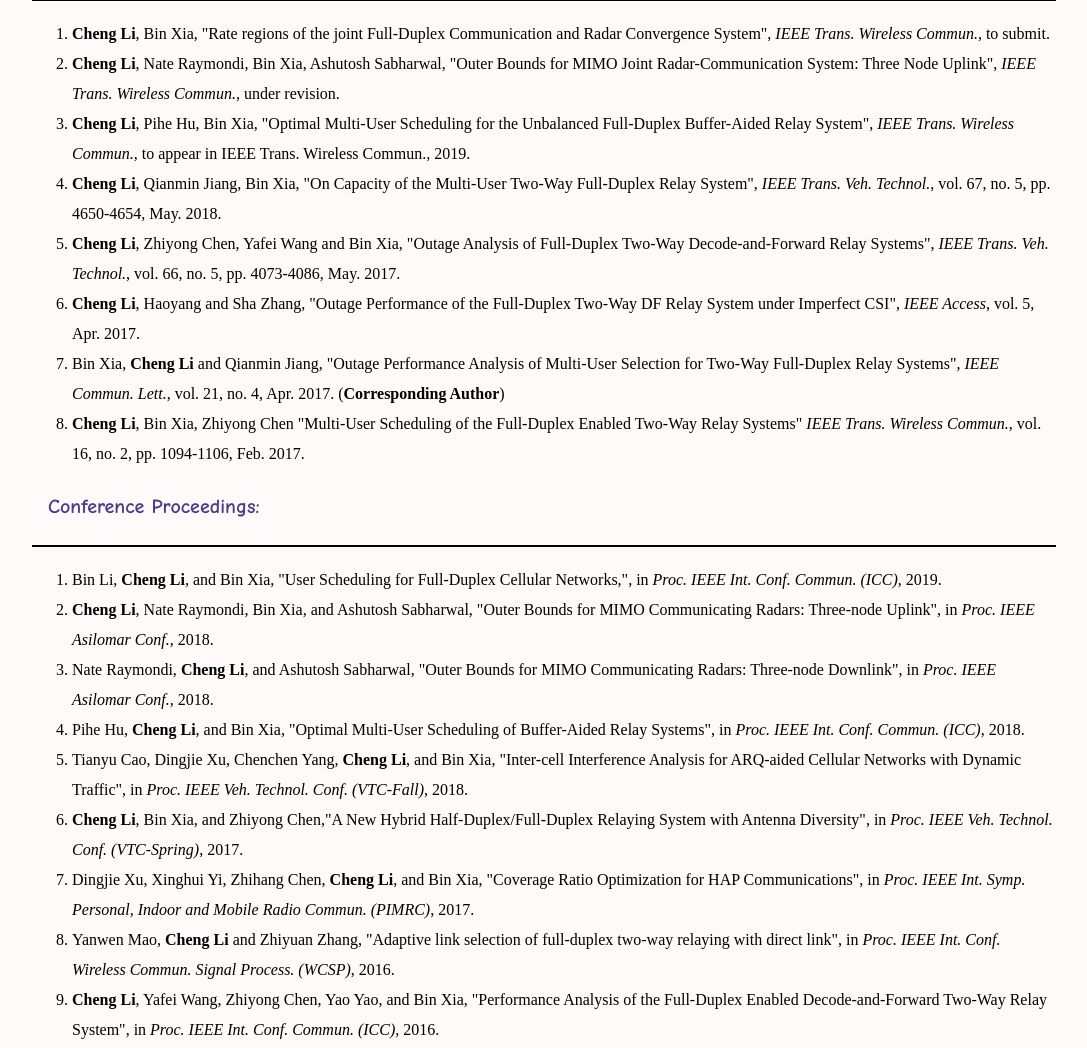
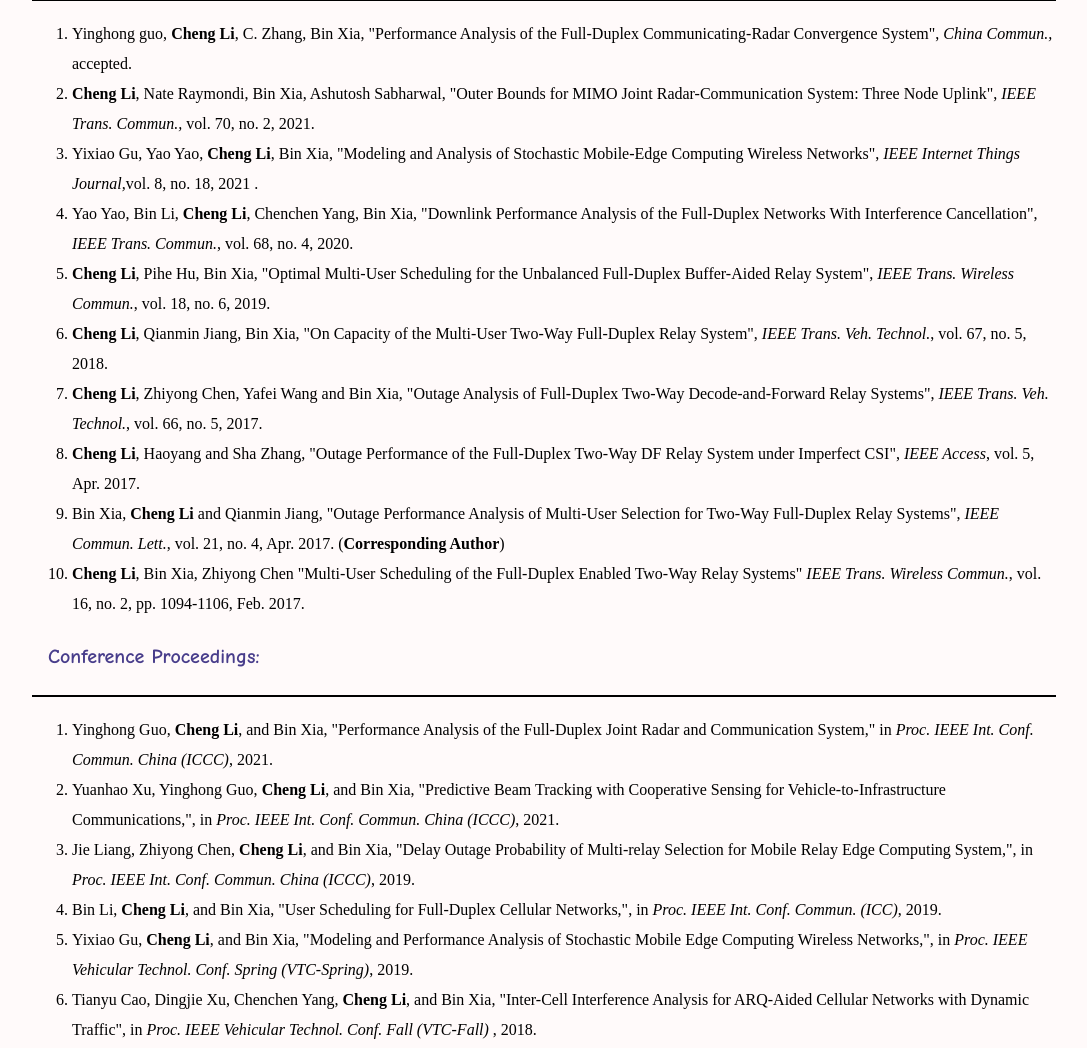
Before and after one commit to lichenggg/lichenggg.github.io, a plain HTML site: page Publication.html in a window 1280 px wide. Shown: the part 160-1208 px from the top of the page, without its empty margins (96-1183 px from the left). Drawn offline with Linux system fonts and the light colour scheme.

Commit message:
Update Publication.html
update publication

```diff
--- a/Publication.html
+++ b/Publication.html
@@ -24,13 +24,24 @@
 
             <hr style=" height:2px;border:none;border-top:2px double;" />
             <ol>
-                <li><b>Cheng Li</b>, Bin Xia, "Rate regions of the joint Full-Duplex Communication and Radar Convergence System", <i>IEEE Trans. Wireless Commun.,</i> to submit.</li>
-                <li><b>Cheng Li</b>, Nate Raymondi, Bin Xia, Ashutosh Sabharwal, "Outer Bounds for MIMO Joint Radar-Communication System: Three Node Uplink", <i>IEEE Trans. Wireless Commun.,</i> under revision.</li>
-                <li><b>Cheng Li</b>, Pihe Hu, Bin Xia, "Optimal Multi-User Scheduling for the Unbalanced Full-Duplex Buffer-Aided Relay System", <i>IEEE Trans. Wireless Commun.</i>, to appear in IEEE Trans. Wireless Commun., 2019.</li>
-                <li><b>Cheng Li</b>, Qianmin Jiang, Bin Xia, "On Capacity of the Multi-User Two-Way Full-Duplex Relay System", <i>IEEE Trans. Veh. Technol.</i>, vol. 67, no. 5, pp. 4650-4654, May. 2018.</li>
-                <li><b>Cheng Li</b>, Zhiyong Chen, Yafei Wang and Bin Xia, "Outage Analysis of Full-Duplex Two-Way Decode-and-Forward Relay Systems", <i>IEEE Trans. Veh. Technol.</i>, vol. 66, no. 5, pp. 4073-4086, May. 2017.</li>
+                <li>Yinghong guo, <b>Cheng Li</b>, C. Zhang, Bin Xia, "Performance Analysis of the Full-Duplex Communicating-Radar Convergence System", <i>China Commun.,</i> accepted.</li>
+
+                <li><b>Cheng Li</b>, Nate Raymondi, Bin Xia, Ashutosh Sabharwal, "Outer Bounds for MIMO Joint Radar-Communication System: Three Node Uplink", <i>IEEE Trans. Commun.,</i> vol. 70, no. 2, 2021.</li>
+
+                <li>Yixiao Gu, Yao Yao, <b>Cheng Li</b>, Bin Xia, "Modeling and Analysis of Stochastic Mobile-Edge Computing Wireless Networks", <i>IEEE Internet Things Journal,</i>vol. 8, no. 18, 2021 .</li>
+
+                <li>Yao Yao, Bin Li, <b>Cheng Li</b>, Chenchen Yang, Bin Xia, "Downlink Performance Analysis of the Full-Duplex Networks With Interference Cancellation", <i>IEEE Trans. Commun.</i>, vol. 68, no. 4, 2020.</li>
+
+                <li><b>Cheng Li</b>, Pihe Hu, Bin Xia, "Optimal Multi-User Scheduling for the Unbalanced Full-Duplex Buffer-Aided Relay System", <i>IEEE Trans. Wireless Commun.</i>, vol. 18, no. 6, 2019.</li>
+
+                <li><b>Cheng Li</b>, Qianmin Jiang, Bin Xia, "On Capacity of the Multi-User Two-Way Full-Duplex Relay System", <i>IEEE Trans. Veh. Technol.</i>, vol. 67, no. 5, 2018.</li>
+
+                <li><b>Cheng Li</b>, Zhiyong Chen, Yafei Wang and Bin Xia, "Outage Analysis of Full-Duplex Two-Way Decode-and-Forward Relay Systems", <i>IEEE Trans. Veh. Technol.</i>, vol. 66, no. 5, 2017.</li>
+
                 <li><b>Cheng Li</b>, Haoyang and Sha Zhang, "Outage Performance of the Full-Duplex Two-Way DF Relay System under Imperfect CSI", <i>IEEE Access</i>, vol. 5, Apr. 2017.</li>
+
                 <li>Bin Xia, <b>Cheng Li</b> and Qianmin Jiang, "Outage Performance Analysis of Multi-User Selection for Two-Way Full-Duplex Relay Systems", <i>IEEE Commun. Lett.</i>, vol. 21, no. 4, Apr. 2017. (<b>Corresponding Author</b>)</li>
+
                 <li><b>Cheng Li</b>, Bin Xia, Zhiyong Chen "Multi-User Scheduling of the Full-Duplex Enabled Two-Way Relay Systems" <i>IEEE Trans. Wireless Commun.</i>, vol. 16, no. 2, pp. 1094-1106, Feb. 2017.</li>
             </ol>
 
@@ -38,14 +49,33 @@
             <hr style=" height:2px;border:none;border-top:2px double;" />
 
             <ol>
+
+                <li>Yinghong Guo, <b>Cheng Li</b>, and Bin Xia, "Performance Analysis of the Full-Duplex Joint Radar and Communication System," in <i>Proc. IEEE Int. Conf. Commun. China (ICCC)</i>, 2021.</li>
+
+                <li>Yuanhao Xu, Yinghong Guo, <b>Cheng Li</b>, and Bin Xia, "Predictive Beam Tracking with Cooperative Sensing for Vehicle-to-Infrastructure Communications,", in <i>Proc. IEEE Int. Conf. Commun. China (ICCC)</i>, 2021.</li>
+
+                <li>Jie Liang, Zhiyong Chen, <b>Cheng Li</b>, and Bin Xia, "Delay Outage Probability of Multi-relay Selection for Mobile Relay Edge Computing System,", in <i>Proc. IEEE Int. Conf. Commun. China (ICCC)</i>, 2019.</li>
+
                 <li>Bin Li, <b>Cheng Li</b>, and Bin Xia, "User Scheduling for Full-Duplex Cellular Networks,", in <i>Proc. IEEE Int. Conf. Commun. (ICC)</i>, 2019.</li>
+
+                <li>Yixiao Gu, <b>Cheng Li</b>, and Bin Xia, "Modeling and Performance Analysis of Stochastic Mobile Edge Computing Wireless Networks,", in <i>Proc. IEEE Vehicular Technol. Conf. Spring (VTC-Spring)</i>, 2019.</li>
+
+                <li>Tianyu Cao, Dingjie Xu, Chenchen Yang, <b>Cheng Li</b>, and Bin Xia, "Inter-Cell Interference Analysis for ARQ-Aided Cellular Networks with Dynamic Traffic", in <i>Proc. IEEE Vehicular Technol. Conf. Fall (VTC-Fall) </i>, 2018. </li>
+
                 <li><b>Cheng Li</b>, Nate Raymondi, Bin Xia, and Ashutosh Sabharwal, "Outer Bounds for MIMO Communicating Radars: Three-node Uplink", in <i>Proc. IEEE Asilomar Conf.</i>, 2018. </li>
+
                 <li>Nate Raymondi, <b>Cheng Li</b>, and Ashutosh Sabharwal, "Outer Bounds for MIMO Communicating Radars: Three-node Downlink", in <i>Proc. IEEE Asilomar Conf.</i>, 2018. </li>
+
                 <li>Pihe Hu, <b>Cheng Li</b>, and Bin Xia, "Optimal Multi-User Scheduling of Buffer-Aided Relay Systems",  in <i>Proc. IEEE Int. Conf. Commun. (ICC)</i>, 2018.</li>
+
                 <li>Tianyu Cao, Dingjie Xu, Chenchen Yang, <b>Cheng Li</b>, and Bin Xia, "Inter-cell Interference Analysis for ARQ-aided Cellular Networks with Dynamic Traffic",  in <i>Proc. IEEE Veh. Technol. Conf. (VTC-Fall)</i>, 2018.</li>
+
                 <li><b>Cheng Li</b>, Bin Xia, and Zhiyong Chen,"A New Hybrid Half-Duplex/Full-Duplex Relaying System with Antenna Diversity", in <i>Proc. IEEE Veh. Technol. Conf. (VTC-Spring)</i>, 2017.</li>
+
                 <li>Dingjie Xu, Xinghui Yi, Zhihang Chen, <b>Cheng Li</b>, and Bin Xia, "Coverage Ratio Optimization for HAP Communications", in <i>Proc. IEEE Int. Symp. Personal, Indoor and Mobile Radio Commun. (PIMRC)</i>, 2017.</li>
+
                 <li>Yanwen Mao, <b>Cheng Li</b> and Zhiyuan Zhang, "Adaptive link selection of full-duplex two-way relaying with direct link", in <i>Proc. IEEE Int. Conf. Wireless Commun. Signal Process. (WCSP)</i>, 2016.</li>
+
                 <li><b>Cheng Li</b>, Yafei Wang, Zhiyong Chen, Yao Yao, and Bin Xia, "Performance Analysis of the Full-Duplex Enabled Decode-and-Forward Two-Way Relay System", in <i>Proc. IEEE Int. Conf. Commun. (ICC)</i>,  2016.</li>
             </ol>
 
```
